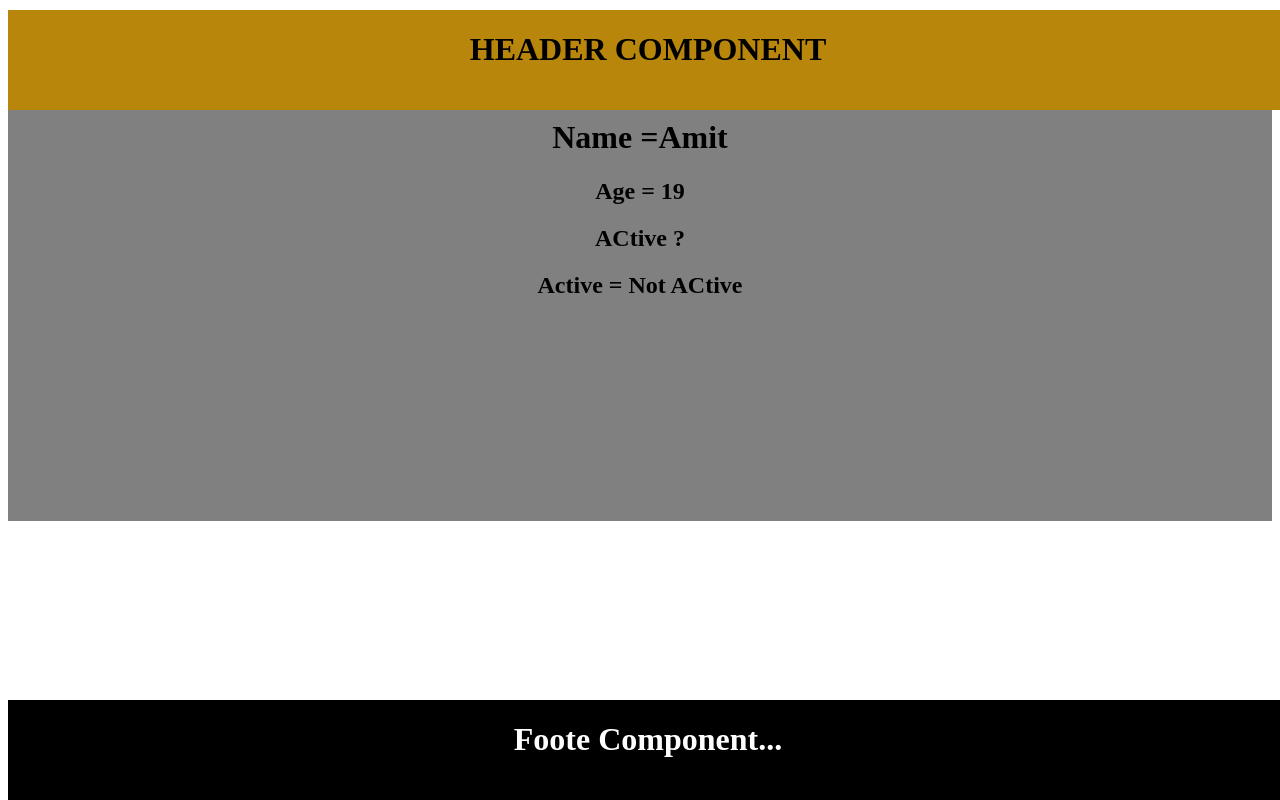
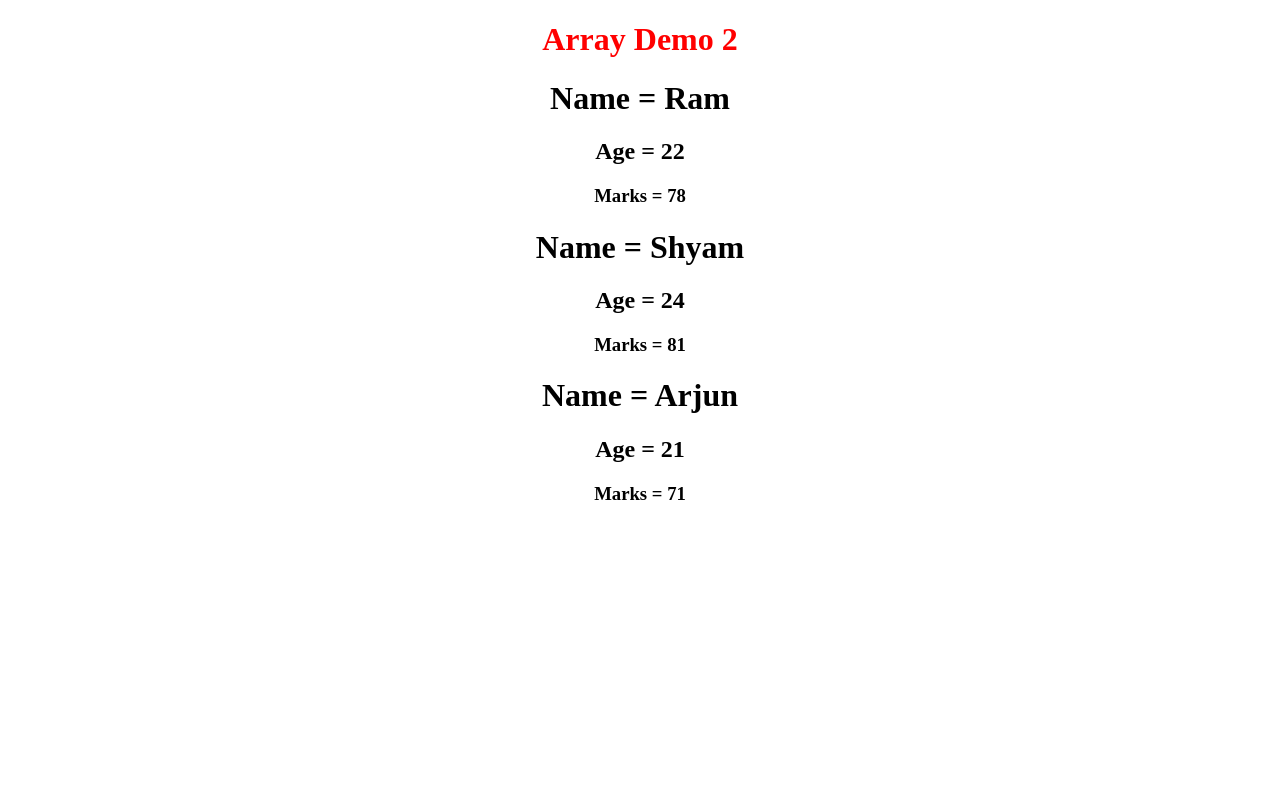
Before and after one commit to samirvithlani/internship_mern_2025_2_react, a React (Vite) app: page / in a window 1280 px wide. Built offline with nearby package versions, Linux system fonts and the light colour scheme.

Commit message:
array demo1

```diff
--- a/src/App.jsx
+++ b/src/App.jsx
@@ -5,6 +5,8 @@ import viteLogo from '/vite.svg'
 import {Header} from "./components/Header"
 import Footer from './components/Footer'
 import { Content } from './components/Content'
+import { ArrayDemo1 } from './components/ArrayDemo1'
+import { ArrayDemo2 } from './components/ArrayDemo2'
 
 
 function App() {
@@ -12,9 +14,11 @@ function App() {
 
   return (
     <div>
-      <Header></Header>
+      {/* <ArrayDemo1></ArrayDemo1> */}
+      <ArrayDemo2></ArrayDemo2>
+      {/* <Header></Header>
       <Content></Content>
-      <Footer></Footer>
+      <Footer></Footer> */}
     </div>
   )
 }
--- /dev/null
+++ b/src/components/ArrayDemo1.jsx
@@ -0,0 +1,26 @@
+import React from 'react'
+
+export const ArrayDemo1 = () => {
+
+  var users = ["kunal","amit","raj","parth","shyam"]
+
+  return (
+    <div style={{textAlign:"center"}}>
+        <h1 style={{color:"blue"}}>Array Demo 1</h1>
+
+        {
+          users.map((user)=>{
+            //return (<li>{user}</li>)
+            return <li>{user}</li>
+          })
+        }
+
+        {/* <h1>{users[0]}</h1>
+        <h1>{users[1]}</h1>
+        <h1>{users[2]}</h1>
+        <h1>{users[3]}</h1>
+        <h1>{users[4]}</h1> */}
+
+    </div>
+  )
+}
--- /dev/null
+++ b/src/components/ArrayDemo2.jsx
@@ -0,0 +1,42 @@
+import React from 'react'
+
+export const ArrayDemo2 = () => {
+
+    var students =[
+        {
+            name:"Ram",
+            age:22,
+            marks:78
+        },
+        {
+            name:"Shyam",
+            age:24,
+            marks:81
+        },
+        {
+            name:"Arjun",
+            age:21,
+            marks:71
+        },
+
+    ]
+
+
+  return (
+    <div style={{textAlign:"center"}}>
+        <h1 style={{color:"red"}}>Array Demo 2</h1>
+        {/* {students[0].name} */}
+        {
+            students.map((stu)=>{
+                //return <li>{stu.name} - {stu.age} - {stu.marks}</li>
+                return <div>
+                    <h1>Name = {stu.name}</h1>
+                    <h2>Age = {stu.age}</h2>
+                    <h3>Marks = {stu.marks}</h3>
+                </div>
+
+            })
+        }
+    </div>
+  )
+}
```
Also changed, not shown: th.txt.
